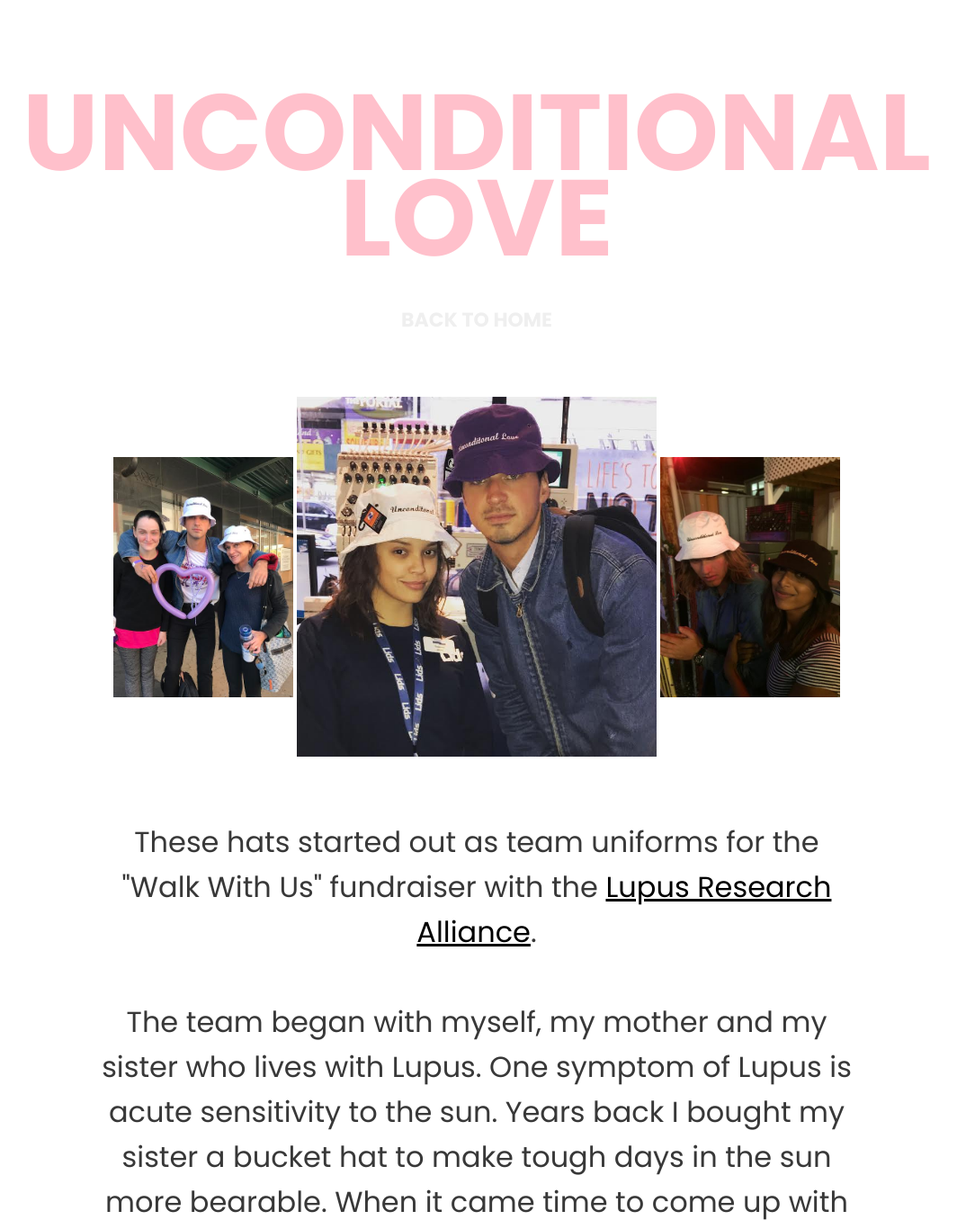
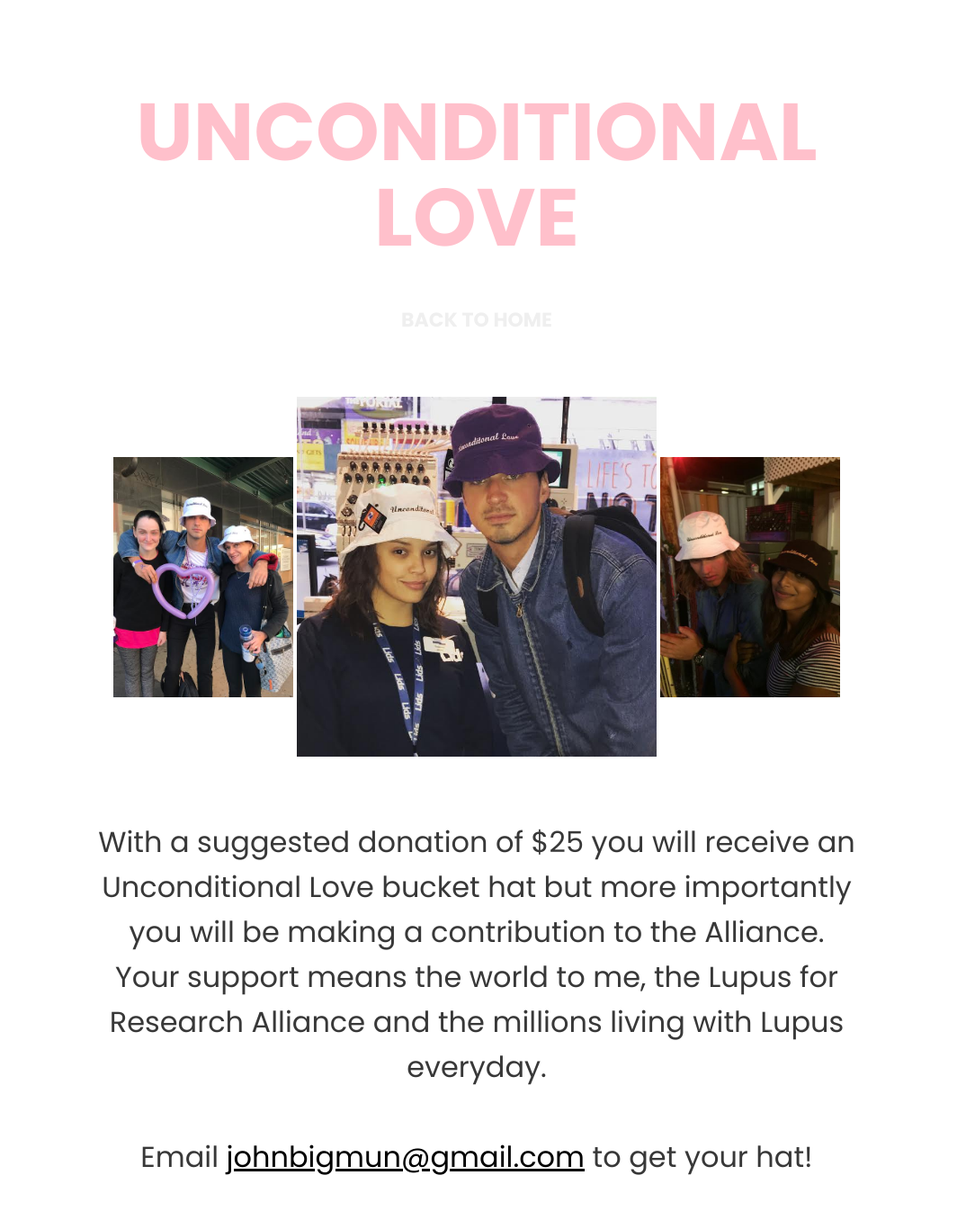
Before and after one commit to dereksilverman/dereksilverman.github.io, a plain HTML site: page unconditionallove.html in a window 1280 px wide. Shown: the top 1356 px of the page at 90% size, without its empty margins (110-1174 px from the left). Drawn offline with nearby package versions, Linux system fonts and the light colour scheme.

Commit message:
Changes made

```diff
--- a/main.css
+++ b/main.css
@@ -2,7 +2,7 @@ h1.header {
   font-family: "Poppins";
   font-weight: 700;
   color: #EFEFEF;
-  font-size: 120px;
+  font-size: 90px;
   line-height: 95px;
   margin-top: 40px;
 }
--- a/unconditionallove.html
+++ b/unconditionallove.html
@@ -20,7 +20,7 @@
         <link rel="shortcut icon" type="image/png" href="santa.png"/>
         <link rel="shortcut icon" type="image/png" href="santa.png"/>
 
-        <title>John Bigmun</title>
+        <title>Unconditional Love</title>
 
         <script src="https://cdnjs.cloudflare.com/ajax/libs/jquery/2.2.1/jquery.min.js"></script>
         <script src="https://cdnjs.cloudflare.com/ajax/libs/particles.js/2.0.0/particles.min.js"></script> <!-- stats.js lib -->
@@ -38,7 +38,7 @@
       <div class="container" style="width: 100%; padding: 0px; position: relative;">
             <div class="row text-center hidden-xs hidden-sm" style="margin-top: 60px; padding-bottom: 50px;">
                 <div class="col-md-12">
-                    <a href="./index.html"><h1 class="header" style="color: pink;">UNCONDITIONAL LOVE</h1></a>
+                    <a href="./index.html"><h1 class="header" style="color: pink;">UNCONDITIONAL<br/>LOVE</h1></a>
                     <br/><br/>
                     <a class="link-color" href="./music.html">BACK TO HOME</a>
                     <br/><br/>
@@ -67,17 +67,9 @@
                         </div>
                         <br/><br/>
                         <h2 style="color: #383838; font-size: 32px; line-height: 50px;">
-                            These hats started out as team uniforms for the "Walk With Us" fundraiser with the <a href="http://www.lupusresearch.org/" target="_blank" style="color: black; text-decoration: underline">Lupus Research Alliance</a>.
+                            With a suggested donation of $25 you will receive an Unconditional Love bucket hat but more importantly you will be making a contribution to the Alliance.  Your support means the world to me, the Lupus for Research Alliance and the millions living with Lupus everyday.
                             <br/><br/>
-                            The team began with myself, my mother and my sister who lives with Lupus. One symptom of Lupus is acute sensitivity to the sun.  Years back I bought my sister a bucket hat to make tough days in the sun more bearable.  When it came time to come up with team uniforms for the walk, bucket hats made sense.With your purchase, I will donate all proceeds to the Lupus Research Alliance, the leading Lupus research organization and an organization that uses all of their proceeds to find a cure for Lupus through medical research.
-                            <br/><br/>
-                            Your support means the world to me, the Lupus for Research Alliance and the millions living with Lupus everyday.
-                            <br/><br/>
-                            Thank you for supporting and JOINING Team Unconditional Love.
-                            <br/><br/>
-                            With the utmost appreciation,
-                            <br/>
-                            John of Team Unconditional Love
+                            Email <a href="mailto:johnbigmun@gmail.com" style="color: black; text-decoration: underline;">johnbigmun@gmail.com</a> to get your hat!
                         </h2>
                     </div>
                     <div class="col-md-2"></div>
```
Also changed, not shown: bio.html (+1 -1 lines), music.html (+2 -2 lines), videos.html (+27 -1 lines).
